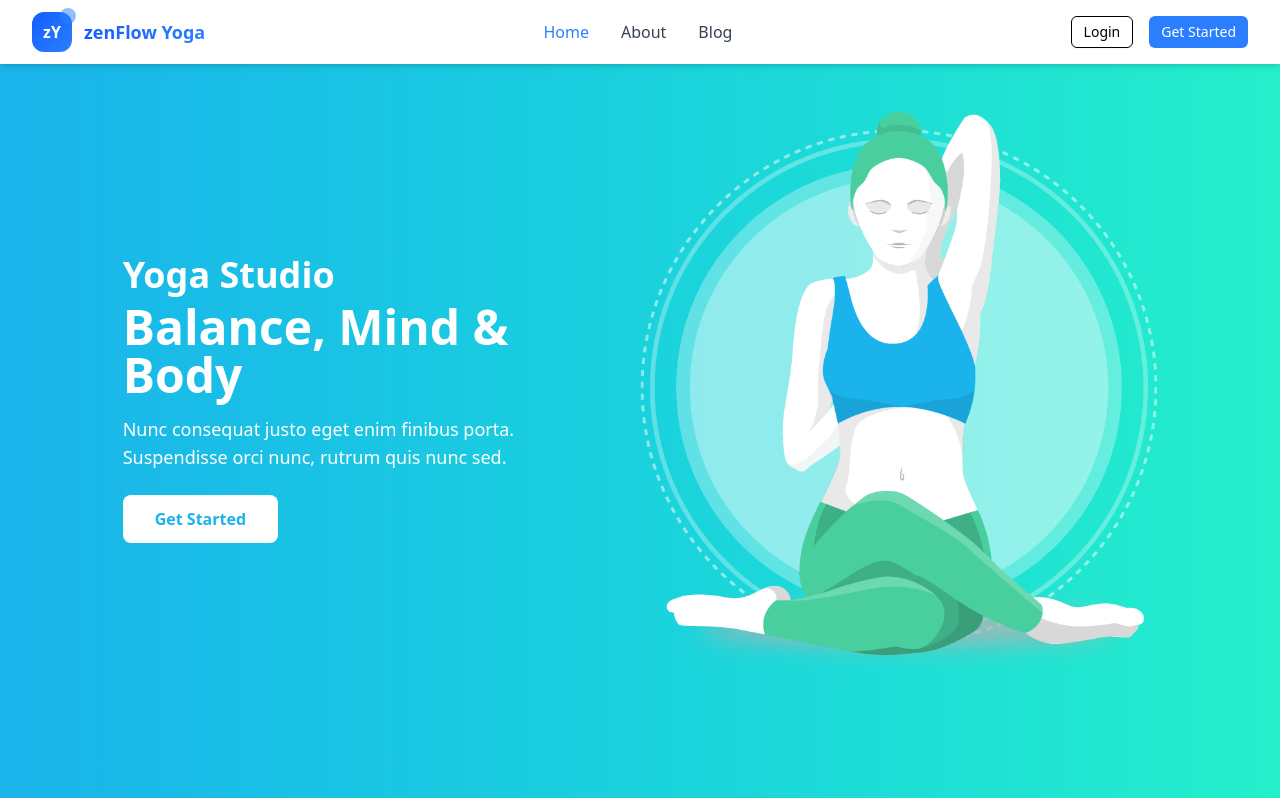
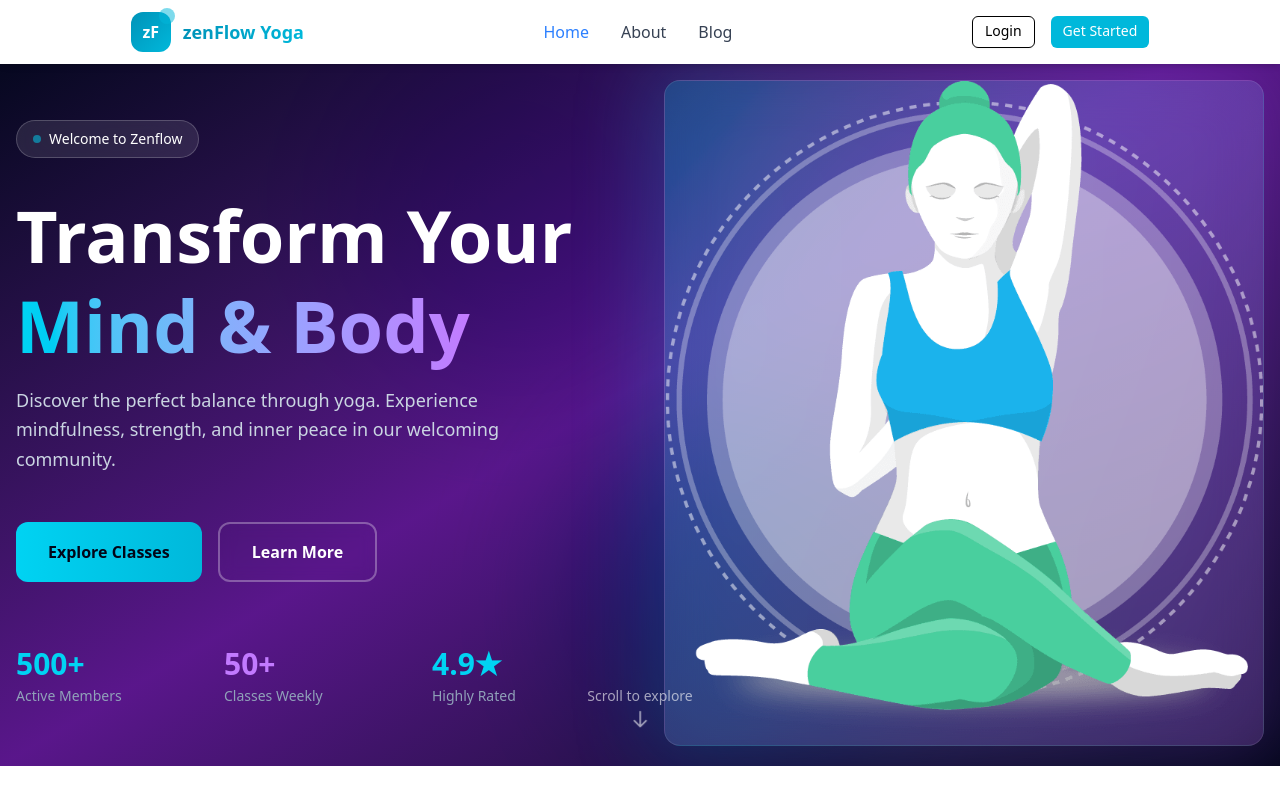
Before and after one commit to momenur/zenflow-yoga, a Next.js app: page / in a window 1280 px wide. Shown: the top 800 px of the page. Built offline with nearby package versions, Linux system fonts and the light colour scheme.

Commit message:
feat: enhance UI components with updated styles and improved layout

```diff
--- a/src/components/common-component/AppLogo.tsx
+++ b/src/components/common-component/AppLogo.tsx
@@ -7,12 +7,12 @@ interface AppLogoProps {
 const AppLogo: React.FC<AppLogoProps> = ({ className = "" }) => (
   <Link href="/" className={`flex items-center space-x-3 group ${className}`}>
     <div className="relative">
-      <div className="flex items-center justify-center w-10 h-10 transition-transform duration-300 transform bg-linear-to-br from-blue-600 to-blue-500 rounded-xl group-hover:rotate-12">
-        <span className="font-bold text-white text-18">zY</span>
+      <div className="flex items-center justify-center w-10 h-10 transition-transform duration-300 transform bg-linear-to-br from-cyan-600 to-cyan-500 rounded-xl group-hover:rotate-12">
+        <span className="font-bold text-white text-18">zF</span>
       </div>
-      <div className="absolute w-4 h-4 rounded-full -top-1 -right-1 bg-blue-500 animate-pulse"></div>
+      <div className="absolute w-4 h-4 rounded-full -top-1 -right-1 bg-cyan-500 animate-pulse"></div>
     </div>
-    <span className="font-bold text-transparent text-md lg:text-lg bg-linear-to-r from-blue-600 to-blue-500 bg-clip-text">
+    <span className="font-bold text-transparent text-md lg:text-lg bg-linear-to-r from-cyan-600 to-cyan-500 bg-clip-text">
       zenFlow Yoga
     </span>
   </Link>
--- a/src/components/home/Hero.tsx
+++ b/src/components/home/Hero.tsx
@@ -4,33 +4,104 @@ import AnimateOnScroll from "./AnimateOnScroll";
 
 export const Hero: React.FC = () => {
   return (
-    <section className="bg-gradient-to-r from-[#1bb3eb] to-[#25efcb] py-28">
-      <div className="container mx-auto px-4 flex flex-col-reverse md:flex-row items-center max-w-10/12">
-        <AnimateOnScroll className="w-full md:w-1/2 text-white">
-          <h1 className="text-4xl font-bold">Yoga Studio</h1>
-          <h2 className="text-5xl font-extrabold mt-2">
-            Balance, Mind &amp; Body
-          </h2>
-          <p className="mt-4 text-lg max-w-md">
-            Nunc consequat justo eget enim finibus porta. Suspendisse orci nunc,
-            rutrum quis nunc sed.
+    <section className="relative pt-20 pb-5 min-h-[100vh-140px] flex items-center justify-center overflow-hidden bg-gradient-to-br from-slate-950 via-purple-900 to-slate-950">
+      {/* Animated background orbs */}
+      <div className="absolute top-0 left-1/4 w-96 h-96 bg-purple-500 rounded-full mix-blend-multiply filter blur-3xl opacity-20 animate-pulse"></div>
+      <div className="absolute -bottom-8 right-1/4 w-96 h-96 bg-cyan-500 rounded-full mix-blend-multiply filter blur-3xl opacity-20 animate-pulse delay-2000"></div>
+
+      <div className="container mx-auto px-4 relative z-10">
+        <div className="grid grid-cols-1 md:grid-cols-2 gap-12 items-center">
+          <AnimateOnScroll className="space-y-8">
+            {/* Badge */}
+            <div className="inline-block">
+              <span className="inline-flex items-center gap-2 px-4 py-2 rounded-full bg-white/10 border border-white/20 backdrop-blur-xl text-sm text-white font-medium hover:bg-white/20 transition-all duration-300">
+                <span className="w-2 h-2 rounded-full bg-cyan-400 animate-pulse"></span>
+                Welcome to Zenflow
+              </span>
+            </div>
+
+            {/* Main heading */}
+            <div className="space-y-4">
+              <h1 className="text-6xl md:text-7xl font-black text-white leading-tight">
+                Transform Your{" "}
+                <span className="bg-gradient-to-r from-cyan-400 to-purple-400 bg-clip-text text-transparent">
+                  Mind & Body
+                </span>
+              </h1>
+              <p className="text-lg text-slate-300 max-w-lg leading-relaxed">
+                Discover the perfect balance through yoga. Experience
+                mindfulness, strength, and inner peace in our welcoming
+                community.
               </p>
-          <a
-            href="#"
-            className="inline-block mt-6 bg-white text-[#1bb3eb] font-semibold py-3 px-8 rounded-lg hover:bg-gray-200 transition"
-          >
-            Get Started
-          </a>
+            </div>
+
+            {/* CTA Button */}
+            <div className="flex flex-col sm:flex-row gap-4 pt-4">
+              <button className="group relative px-8 py-4 bg-gradient-to-r from-cyan-400 to-cyan-500 text-slate-950 font-bold rounded-xl overflow-hidden hover:shadow-2xl hover:shadow-cyan-500/50 transition-all duration-300 transform hover:scale-105">
+                <span className="relative z-10">Explore Classes</span>
+                <div className="absolute inset-0 bg-gradient-to-r from-cyan-300 to-cyan-400 opacity-0 group-hover:opacity-100 transition-opacity duration-300"></div>
+              </button>
+              <button className="px-8 py-4 border-2 border-white/30 text-white font-semibold rounded-xl hover:bg-white/10 hover:border-white/50 backdrop-blur-sm transition-all duration-300">
+                Learn More
+              </button>
+            </div>
+
+            {/* Stats */}
+            <div className="grid grid-cols-3 gap-6 pt-8">
+              <div>
+                <p className="text-3xl font-bold text-cyan-400">500+</p>
+                <p className="text-slate-400 text-sm mt-1">Active Members</p>
+              </div>
+              <div>
+                <p className="text-3xl font-bold text-purple-400">50+</p>
+                <p className="text-slate-400 text-sm mt-1">Classes Weekly</p>
+              </div>
+              <div>
+                <p className="text-3xl font-bold text-cyan-400">4.9★</p>
+                <p className="text-slate-400 text-sm mt-1">Highly Rated</p>
+              </div>
+            </div>
           </AnimateOnScroll>
-        <AnimateOnScroll className="w-full md:w-1/2 mb-8 md:mb-0">
+
+          {/* Image Section */}
+          <AnimateOnScroll className="relative">
+            <div className="relative group">
+              {/* Glow effect */}
+              <div className="absolute -inset-4 bg-gradient-to-r from-cyan-500 to-purple-500 rounded-2xl blur-2xl opacity-20 group-hover:opacity-40 transition-all duration-300"></div>
+
+              {/* Image container */}
+              <div className="relative bg-gradient-to-br from-cyan-400/20 to-purple-400/20 rounded-2xl overflow-hidden border border-white/10 backdrop-blur-xl">
                 <Image
                   src="/images/home/hero-image.png"
                   alt="Yoga pose"
-            width={800}
-            height={888}
-            className="mx-auto object-cover"
+                  width={500}
+                  height={600}
+                  className="w-full h-auto object-cover"
                 />
+              </div>
+            </div>
           </AnimateOnScroll>
+        </div>
+      </div>
+
+      {/* Scroll indicator */}
+      <div className="absolute bottom-8 left-1/2 transform -translate-x-1/2 z-10">
+        <div className="flex flex-col items-center gap-2 text-white/60 hover:text-white/100 transition-colors duration-300">
+          <span className="text-sm font-medium">Scroll to explore</span>
+          <svg
+            className="w-5 h-5 animate-bounce"
+            fill="none"
+            stroke="currentColor"
+            viewBox="0 0 24 24"
+          >
+            <path
+              strokeLinecap="round"
+              strokeLinejoin="round"
+              strokeWidth={2}
+              d="M19 14l-7 7m0 0l-7-7m7 7V3"
+            />
+          </svg>
+        </div>
       </div>
     </section>
   );
--- a/src/components/navbar/index.tsx
+++ b/src/components/navbar/index.tsx
@@ -22,7 +22,7 @@ const Navbar = () => {
 
   return (
     <nav className="bg-white shadow-md fixed top-0 left-0 right-0 z-50">
-      <div className="max-w-7xl mx-auto px-4 sm:px-6 lg:px-8">
+      <div className="max-w-10/12 mx-auto px-4 sm:px-6">
         <div className="flex justify-between items-center h-16">
           {/* Logo */}
           <div className="flex-shrink-0">
@@ -56,17 +56,17 @@ const Navbar = () => {
               <Button
                 variant="outline"
                 size="sm"
-                className="bg-white hover:bg-gray-500 hover:text-white cursor-pointer"
+                className="bg-white hover:bg-cyan-500 hover:text-white cursor-pointer"
               >
-                Login
+                <span className="mb-0.5">Login</span>
               </Button>
             </Link>
             <Link href="/sign-up">
               <Button
-                className="bg-blue-500 hover:bg-blue-700 text-white cursor-pointer"
+                className="bg-cyan-500 hover:bg-cyan-700 text-white cursor-pointer"
                 size="sm"
               >
-                Get Started
+                <span className="mb-0.5">Get Started</span>
               </Button>
             </Link>
           </div>
```
Lines whose indentation alone changed are shown as unchanged.
